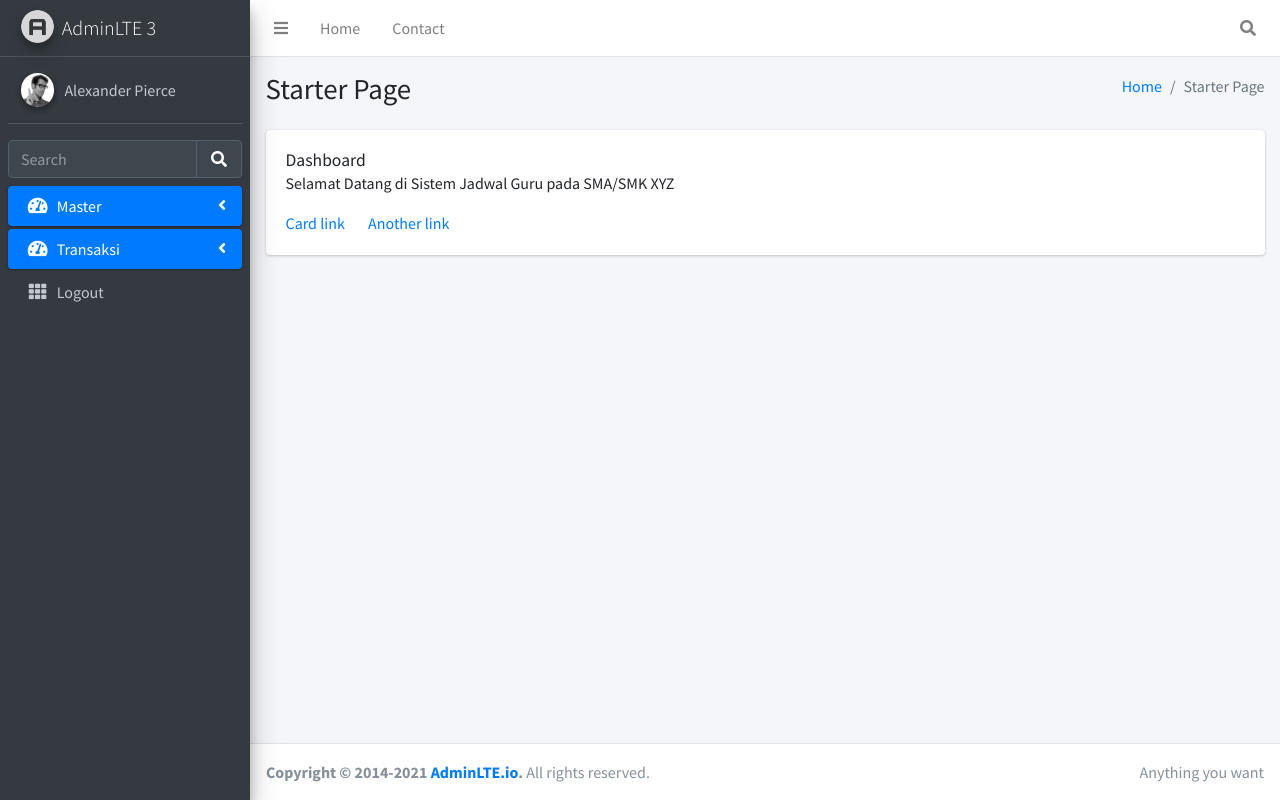
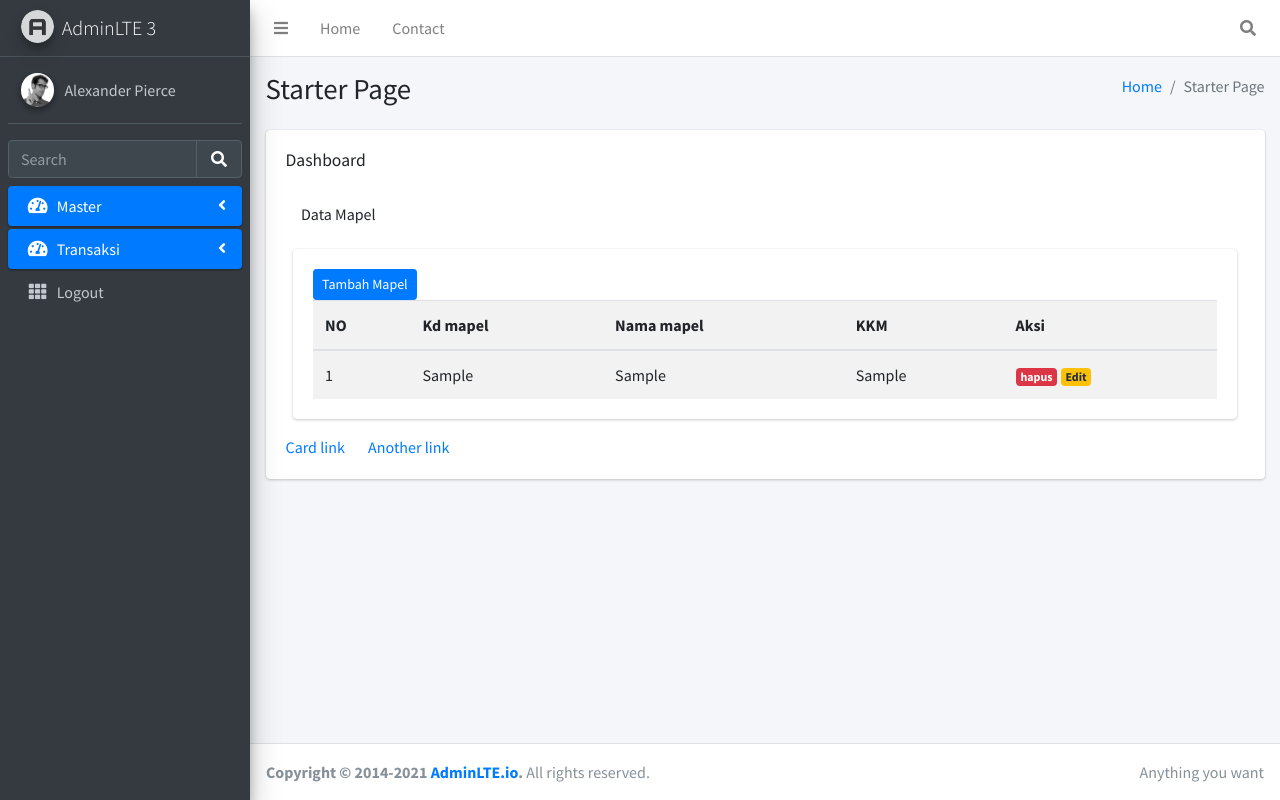
Before and after one commit to 2511500085-dev/PWT_2511500085, a PHP site: page /index.php?page=mapel in a window 1280 px wide. Run offline with PHP 8.4, Linux system fonts and the light colour scheme; a user stored in the database is signed in; tables that the repository leaves empty or names only in its code hold one stand-in row (values such as "Sample post"); some libraries are stand-ins or nearby versions.

Commit message:
tambahkan semua

```diff
--- a/index.php
+++ b/index.php
@@ -113,7 +113,7 @@ scratch. This page gets rid of all links and provides the needed markup only.
             </a>
             <ul class="nav nav-treeview">
               <li class="nav-item">
-                <a href="#" class="nav-link active">
+                <a href="index.php?page=mapel" class="nav-link active">
                   <i class="far fa-circle nav-icon"></i>
                   <p>Mata Pelajaran</p>
                 </a>
@@ -188,7 +188,20 @@ scratch. This page gets rid of all links and provides the needed markup only.
                 <h5 class="card-title">Dashboard</h5>
 
                 <p class="card-text">
-                  Selamat Datang di Sistem Jadwal Guru pada SMA/SMK XYZ
+                <?php
+                if(isset($_GET['page'])) {
+                  $page = $_GET['page'];
+                } else {
+                  $page = "";
+                }
+                if($page == "") {
+                  include "page/dasboard.php";
+                } elseif (!file_exists("page/$page.php")) {
+                  echo "file tidak ditemukan";
+                } else {
+                  include "page/$page.php";
+                }
+                ?>
                 </p>
 
                 <a href="#" class="card-link">Card link</a>
--- /dev/null
+++ b/page/dasboard.php
@@ -0,0 +1 @@
+SELAMAT DATANG DI WEBSITE SEKOLAH
--- /dev/null
+++ b/page/mapel.php
@@ -0,0 +1,69 @@
+<div class="content-header">
+    <div class="container-fluid">
+        <div class="row mb-2">
+            <div class="col-sm-6"
+            <h1 class="m-0 text-dark">Data Mapel</h1>
+            </div>
+        </div>
+    </div>
+</div>
+
+<?php
+if(isset($_GET['action'])) {
+    if($_GET['action'] == "hapus") {
+        $kd =$_GET['kd'];
+        $query =mysqli_query($koneksi, "DELETE FROM mapel where kd_mapel = '$kd' ");
+        if ($query) {
+            echo '
+            <div class="alert alert-warning alert-dismissible">
+            Berhasil Di Hapus</div>';
+            echo '<meta http-equiv="refresh" content="1;url=index.php?page=mapel">';
+        }
+    }
+}
+?>
+<div class="content">
+    <div class="container-fluid">
+        <div class="card">
+            <div class="card-body">
+                <a href="index.php?page=tambah_mapel" class="btn btn-primary btn-sm">
+                Tambah Mapel</a>
+                <table class="table table-striped">
+                    <tread>
+                        <tr>
+                            <th>NO</th>
+                            <th>Kd mapel</th>
+                            <th>Nama mapel</th>
+                            <th>KKM</th>
+                            <th>Aksi</th>
+                        </tr>
+                    <tread>
+                        <?php
+                        $no = 0;
+                        $query = mysqli_query($koneksi,"SELECT * FROM mapel");
+                        while ($result = mysqli_fetch_array($query) ) {
+                            $no++
+                        ?>
+                        <tbody>
+                            <tr>
+                                <td><?= $no;?></td>
+                                <td><?=$result['kd_mapel']; ?></td>
+                                <td><?=$result['nm_mapel']; ?></td>
+                                <td><?=$result['kkm'] ?></td>
+                                <td>
+                                    <a href="index.php?page=mapel&action=hapus&kd=<?= $result['kd_mapel']
+                                    ?>" title="">
+
+                                    <span class="badge badge-danger">hapus</span></a>
+                                    <a href="index.php?page=edit_mapel&kd=<?= $result['kd_mapel'] ?>" title
+                                    =""><span class
+                                    ="badge badge-warning">Edit</span></a>
+                                </td>
+                            </tr>
+                            </tbody>
+                        <?php } ?>
+                    </table>
+                </div>
+            </div>
+        </div>
+        </div>
```
Also changed, not shown: page/edit_mapel.php (added, +21 -0 lines).
